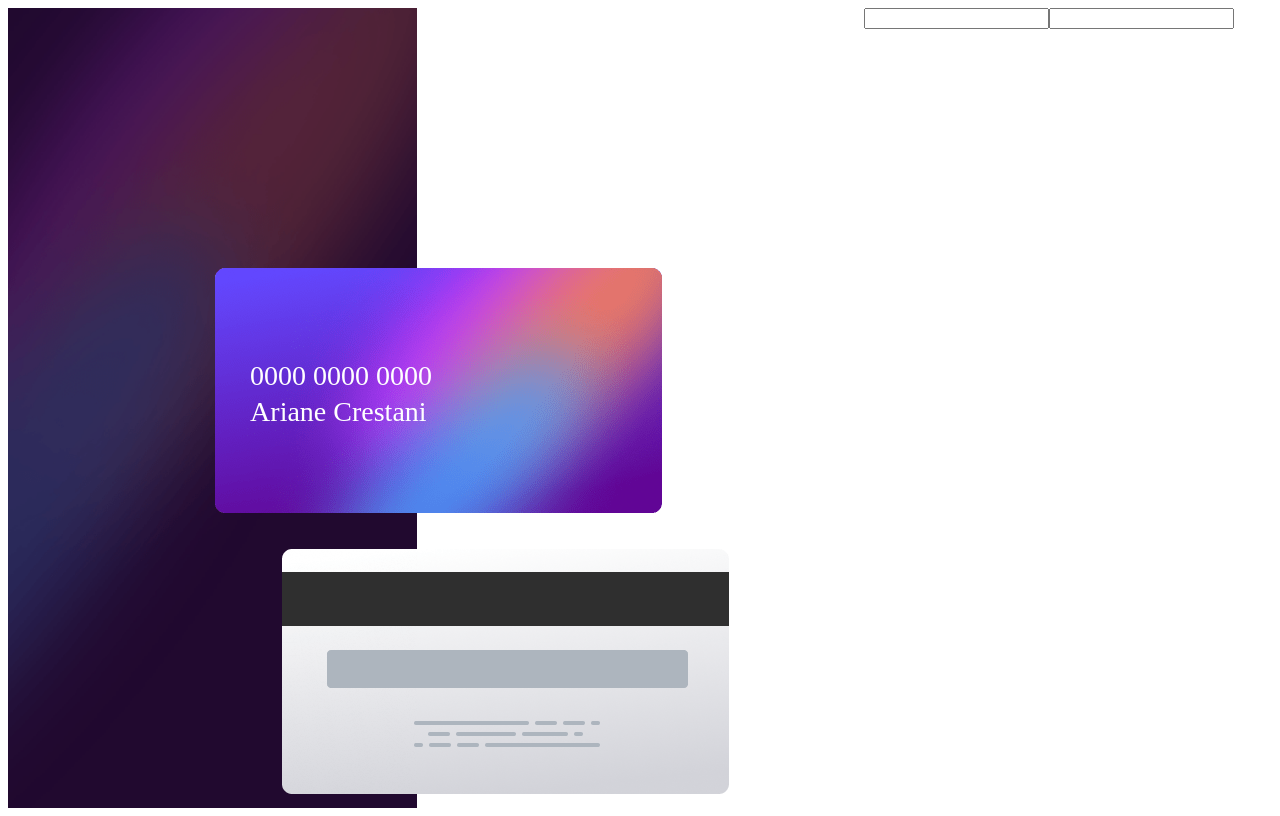
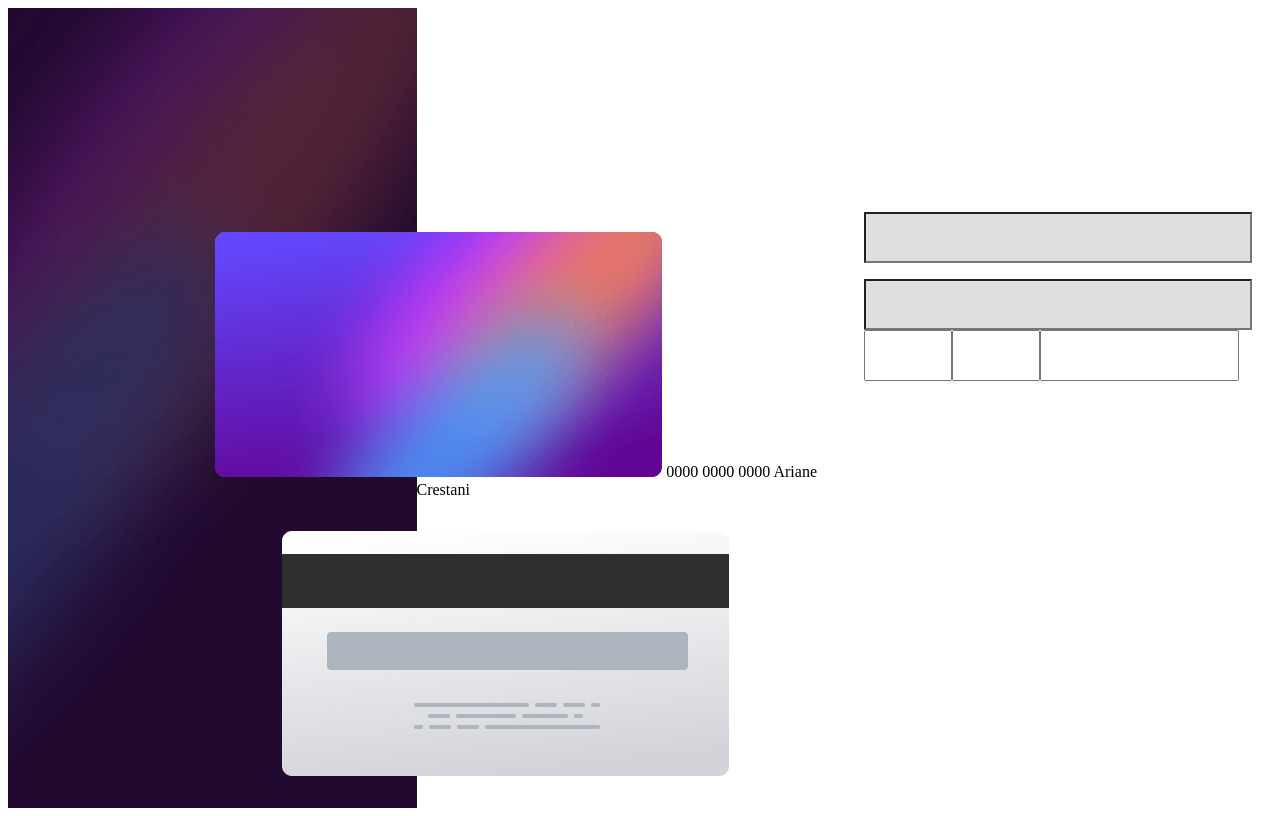
Before and after one commit to arianecrestani/interactive-card-details, a React (Create React App) app in the folder card-details-form/: page / in a window 1280 px wide. Built offline with nearby package versions, Linux system fonts and the light colour scheme.

Commit message:
update inputs

```diff
--- a/card-details-form/src/Components/Cards.jsx
+++ b/card-details-form/src/Components/Cards.jsx
@@ -23,14 +23,12 @@ export default function Cards() {
     margin-top: 50%;
     gap: 2rem;
   `;
-  const Label = styled.label`
-    position: absolute;
-    margin-top: 10%;
-    margin-left: -13%;
-    z-index: 2;
-    color:white;
-    Font-size: 28px
+  const LabelNumber = styled.label`
 
+
+
+  `;
+  const LabelName = styled(LabelNumber)`
   `;
   const cardDataNumber = `0000 0000 0000`;
   const cardDataName = `Ariane Crestani`
@@ -39,11 +37,9 @@ export default function Cards() {
   return (
     <CardDiv>
       <div>
-        <Label> {cardDataNumber}</Label>
-        <br />
-        <br />
-        <Label> {cardDataName}</Label>
         <CardFront alt="cardFront" src={BgCardFront} />
+        <LabelNumber> {cardDataNumber}</LabelNumber>
+        <LabelName> {cardDataName}</LabelName>
       </div>
       <CardBack alt="cardBack" src={BgCardBack} />
     </CardDiv>
--- a/card-details-form/src/Components/Inputs.jsx
+++ b/card-details-form/src/Components/Inputs.jsx
@@ -1,10 +1,42 @@
+import styled from "styled-components";
 
 export default function Inputs() {
+  const Div = styled.div`
+    display: flex;
+    flex-direction: column;
+    gap: 1rem;
+    margin-top: 50%;
+  `;
+  const InputName = styled.input`
+    width: 380px;
+    height: 45px;
+    top: 24px;
+    background: #dfdee0;
+  `;
+  const InputNumber = styled(InputName)``;
+
+  const InputDate = styled.input`
+    width: 80px;
+    height: 45px;
+
+  `;
+  const InputCvc = styled.input`
+    width: 191px;
+    height: 45px;
+    radius: 8px;
+  `;
 
   return (
     <div>
-      <input />
-      <input />
+      <Div>
+        <InputName />
+        <InputNumber />
+      </Div>
+      <div>
+        <InputDate />
+        <InputDate />
+        <InputCvc/>
+      </div>
     </div>
   );
 }
```
